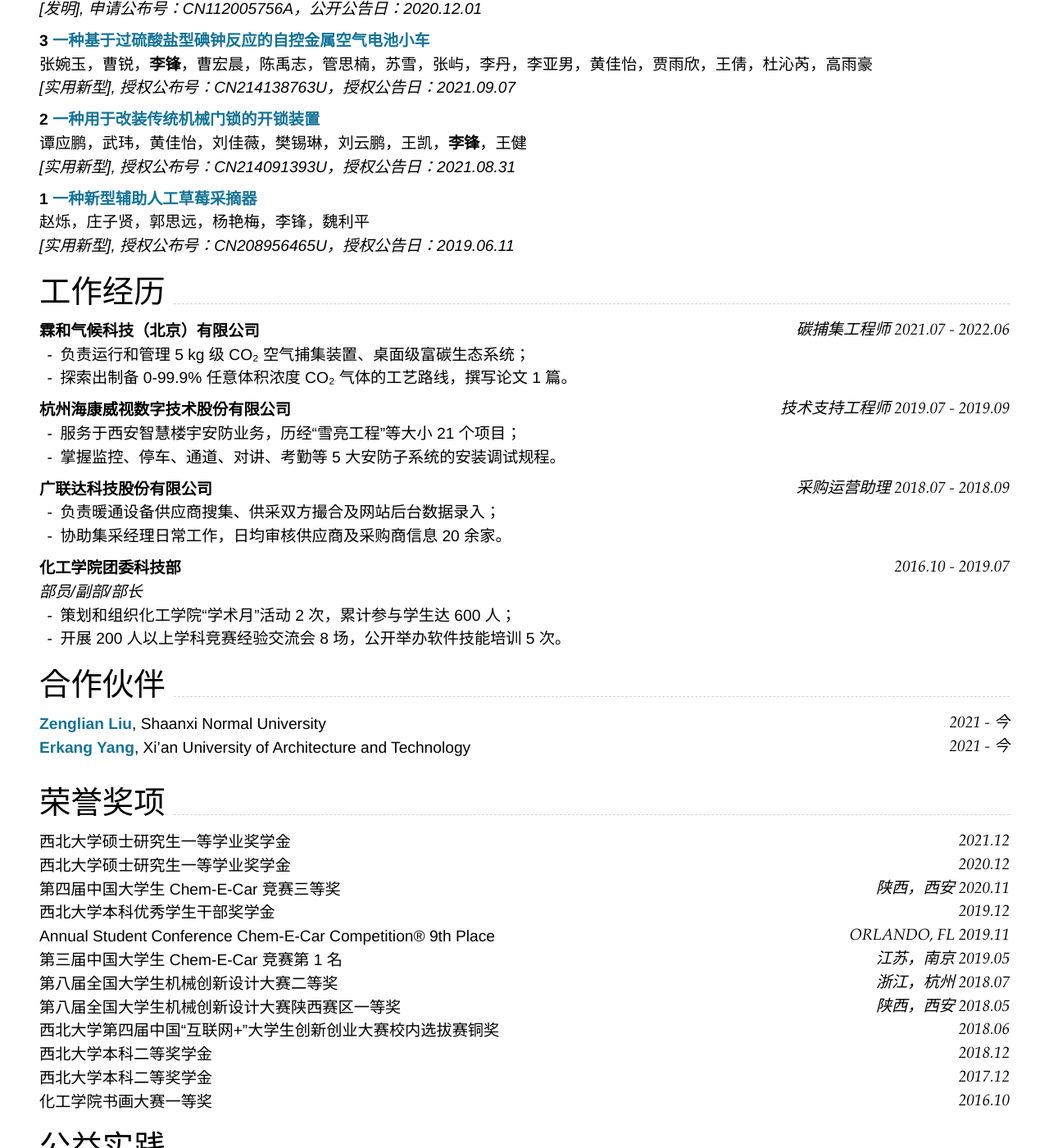
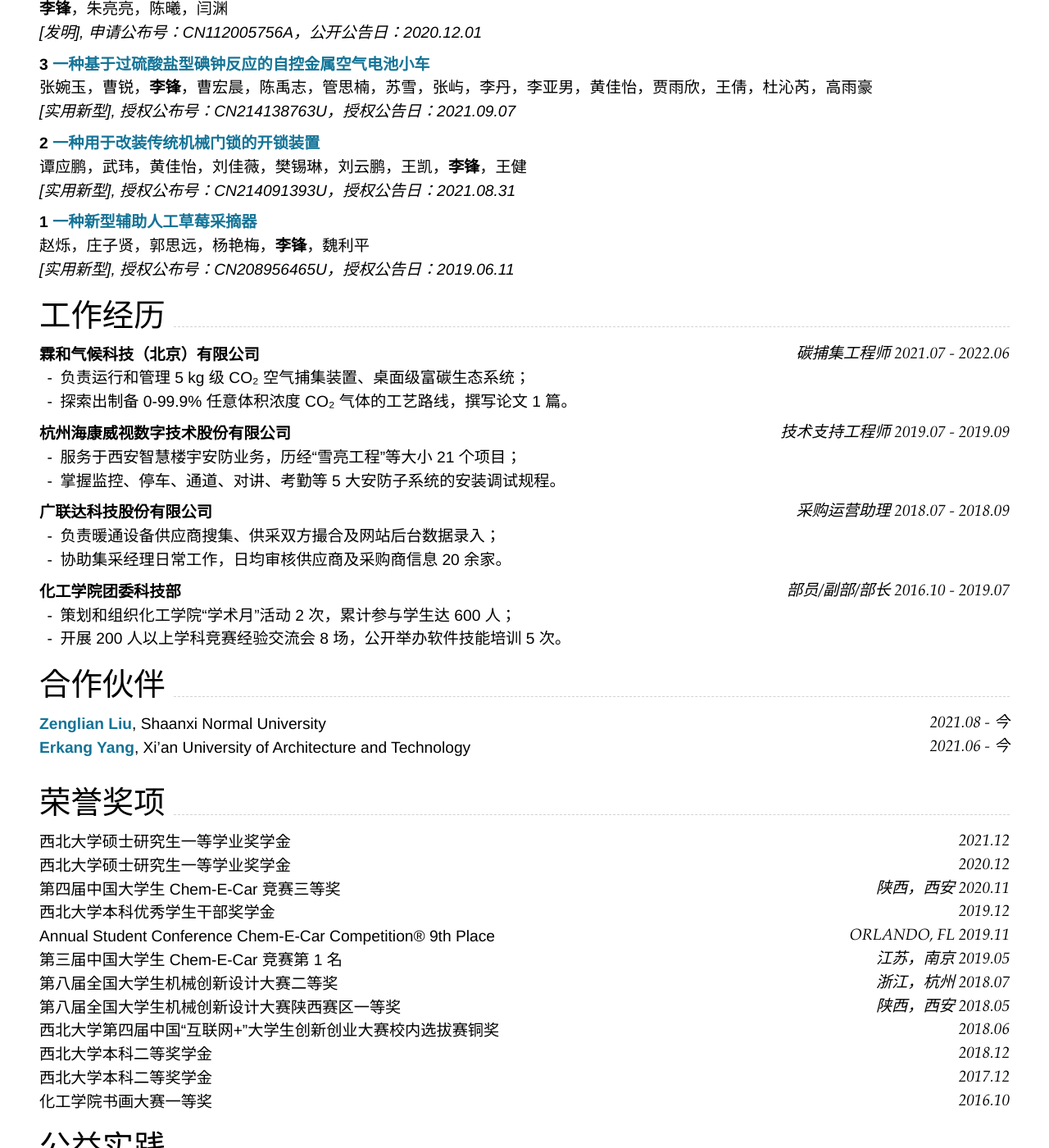
Before and after one commit to nwuzmedoutlook/resume, a Jekyll site: the page built from index.md, in a window 1280 px wide and 1400 px high, scrolled down 1817 px. Shown: the whole window at 82% size. Built offline with Jekyll 4.4.1, drawn with Linux system fonts in a browser that asks for light colours; nearby versions of some CDN libraries; some of the changed text lies outside the part shown.

Commit message:
Update index.md

```diff
--- a/index.md
+++ b/index.md
@@ -118,7 +119,7 @@ _[实用新型], 授权公布号：CN214091393U，授权公告日：2021.08.31_<
 
 ### **1** [**一种新型辅助人工草莓采摘器**](https://kns.cnki.net/kcms/detail/detail.aspx?dbcode=SCPD&dbname=SCPD2019&filename=CN208956465U&uniplatform=NZKPT&v=07rb9qUhkQ3jdaW926T5-bo5Aul6WFDoTOXdKxHNJVhXlfIbV5HnvK1gcww6YF5O)
 
-赵烁，庄子贤，郭思远，杨艳梅，李锋，魏利平<br>
+赵烁，庄子贤，郭思远，杨艳梅，**李锋**，魏利平<br>
 _[实用新型], 授权公布号：CN208956465U，授权公告日：2019.06.11_<br>
 
 ## 工作经历
@@ -138,18 +139,17 @@ _[实用新型], 授权公布号：CN208956465U，授权公告日：2019.06.11_<
 - 负责暖通设备供应商搜集、供采双方撮合及网站后台数据录入；
 - 协助集采经理日常工作，日均审核供应商及采购商信息 20 余家。
 
-### **化工学院团委科技部** `2016.10 - 2019.07`
+### **化工学院团委科技部** `部员/副部/部长 2016.10 - 2019.07`
 
-_部员/副部/部长_<br>
 - 策划和组织化工学院“学术月”活动 2 次，累计参与学生达 600 人；
 - 开展 200 人以上学科竞赛经验交流会 8 场，公开举办软件技能培训 5 次。
 
 
 ## 合作伙伴
 
-[**Zenglian Liu**](https://nwuzmed.ga/), Shaanxi Normal University `2021 - 今` <br>
+[**Zenglian Liu**](https://nwuzmed.ga/), Shaanxi Normal University `2021.08 - 今` <br>
 
-[**Erkang Yang**](https://nwuzmed.ga/), Xi’an University of Architecture and Technology `2021 - 今` <br>
+[**Erkang Yang**](https://nwuzmed.ga/), Xi’an University of Architecture and Technology `2021.06 - 今` <br>
 
 ---
 
```
Also changed, not shown: other parts of index.md (+3 -2 lines).
